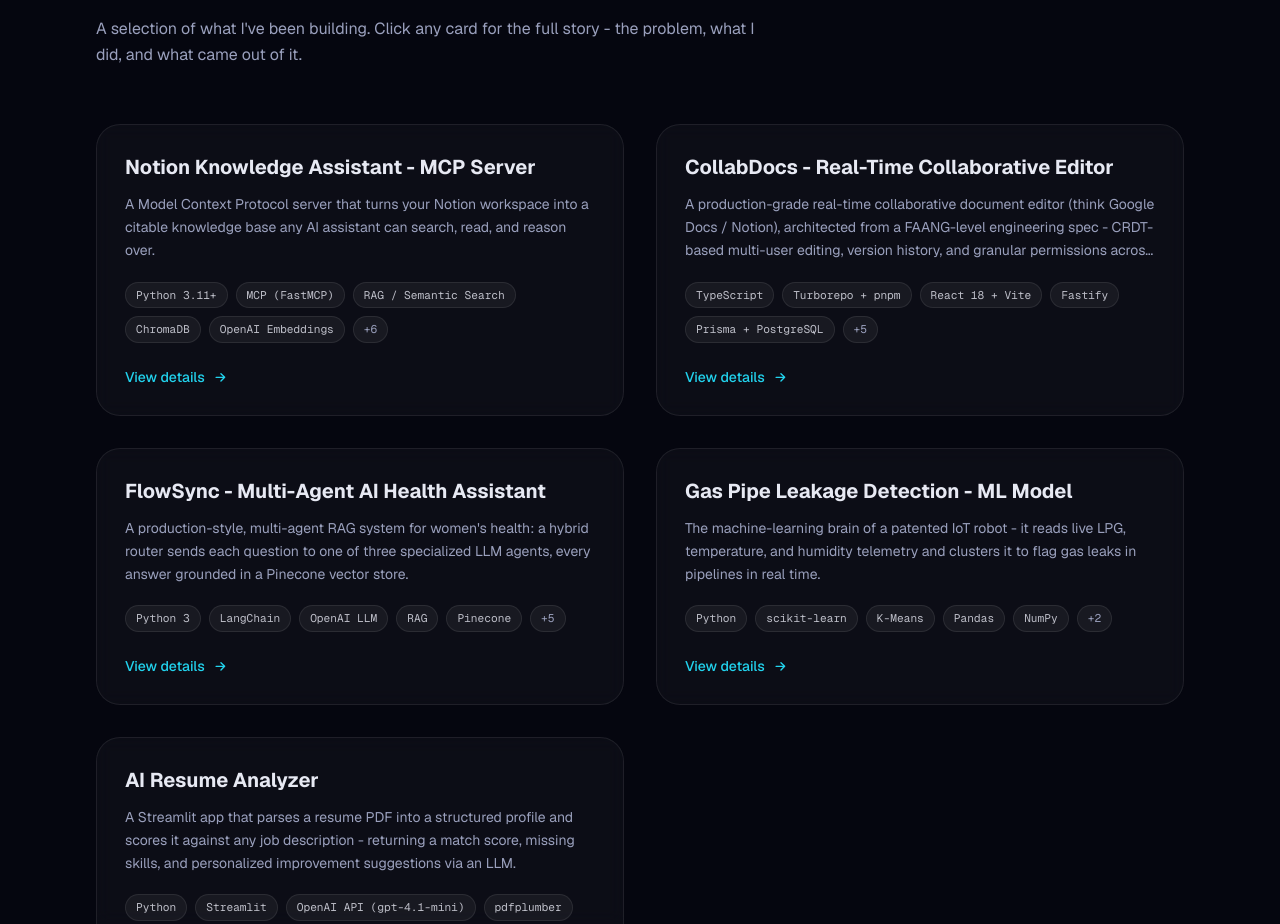
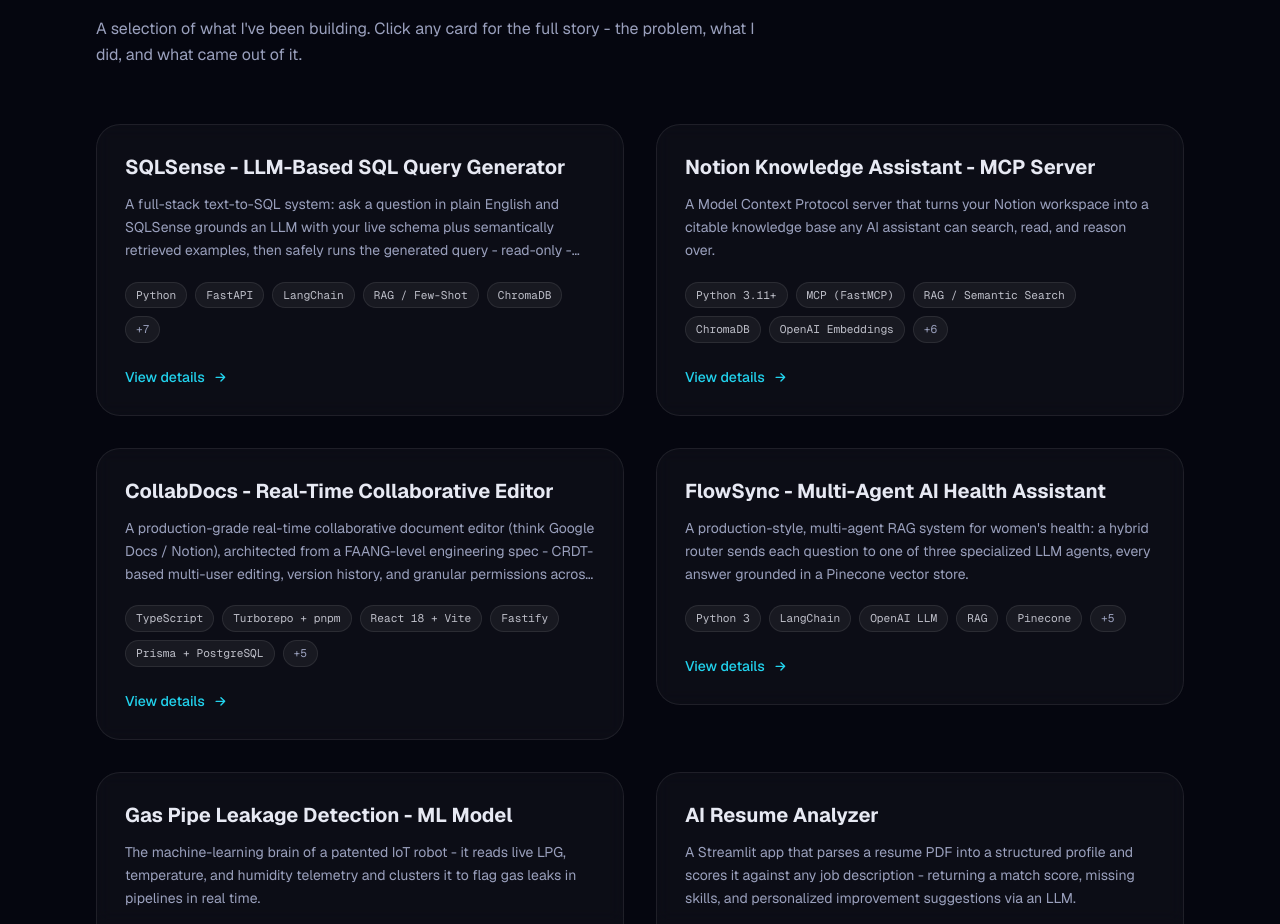
Before and after one commit to sakshigangwani/Sakshi-Portfolio-CS, a Next.js app: page / in a window 1280 px wide. Shown: the part 5940-6864 px from the top of the page. Built offline with nearby package versions, Linux system fonts and the light colour scheme.

Commit message:
added a new project

```diff
--- a/src/components/Projects.tsx
+++ b/src/components/Projects.tsx
@@ -20,6 +20,49 @@
 };
 
 const PROJECTS: Project[] = [
+  {
+    slug: "sqlsense-llm-sql-generator",
+    title: "SQLSense - LLM-Based SQL Query Generator",
+    tagline:
+      "A full-stack text-to-SQL system: ask a question in plain English and SQLSense grounds an LLM with your live schema plus semantically retrieved examples, then safely runs the generated query - read-only - and returns SQL and results.",
+    image: "/projects/sqlsense.svg",
+    github:
+      "https://github.com/sakshigangwani/SQLSense-LLM-Based-SQL-Query-Generator",
+    stack: [
+      "Python",
+      "FastAPI",
+      "LangChain",
+      "RAG / Few-Shot",
+      "ChromaDB",
+      "Sentence-Transformers",
+      "Gemini / OpenAI / Anthropic",
+      "SQLAlchemy + SQLite",
+      "React + Vite",
+      "TypeScript",
+      "Tailwind CSS",
+      "TanStack Query",
+    ],
+    star: {
+      situation:
+        "Most people who need answers from a database can't write SQL, and a raw LLM asked to generate SQL hallucinates table and column names because it has no idea what the actual schema looks like.",
+      task: "Build a full-stack text-to-SQL product that turns plain-English questions into correct, schema-grounded SQL, executes it safely, and stays usable on a user's own uploaded data - without leaking write access to the database.",
+      action: [
+        "Designed a RAG pipeline that injects two things into every prompt: the live database schema and the most semantically similar worked question→SQL pairs, so the model is grounded in the exact tables it's querying.",
+        "Retrieved few-shot examples by embedding the question with HuggingFace sentence-transformers and running a similarity search over a ChromaDB store of 25 curated question→SQL pairs.",
+        "Made the LLM provider swappable behind LangChain - Gemini, OpenAI, or Anthropic Claude - selected via .env, so the backend isn't locked to one vendor.",
+        "Added a data-upload path: users drop in Excel / CSV / JSON / TSV, and the app infers the schema, sanitizes column names, and spins up a private per-user SQLite database to query.",
+        "Hardened execution for safety - SELECT-only guards plus SQLite read-only mode - and added schema-aware recovery that retries once with the error fed back to the model.",
+        "Built a transparent React + Vite + TypeScript UI (Tailwind, TanStack Query, syntax-highlighted SQL) that shows the generated query, the results, and the retrieved examples side by side.",
+        "Designed for offline-first operation: graceful degradation to a mock LLM, a hashing embedder, and an in-memory vector store so the app runs with no API keys.",
+      ],
+      result: [
+        "Turns a natural-language question into correct, schema-grounded SQL and live results - no SQL knowledge required from the user.",
+        "Few-shot retrieval plus the injected schema sharply cut hallucinated tables/columns versus prompting the LLM cold.",
+        "Safe by construction - read-only execution and SELECT-only guards mean a generated query can never mutate the database.",
+        "Works on any dataset and any provider: bring-your-own-data uploads, a swappable LLM backend, and a no-API-key offline mode for local runs.",
+      ],
+    },
+  },
   {
     slug: "gas-pipe-leakage-detection-ml",
     title: "Gas Pipe Leakage Detection - ML Model",
@@ -212,6 +255,7 @@
 
 // Display order for the projects grid.
 const PROJECT_ORDER = [
+  "sqlsense-llm-sql-generator",
   "notion-knowledge-assistant-mcp",
   "collabdocs-realtime-editor",
   "flowsync-ai-health-assistant",
```
Also changed, not shown: public/projects/sqlsense.svg (added).
